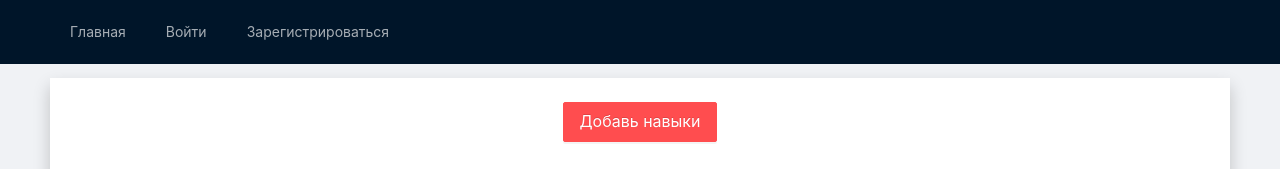
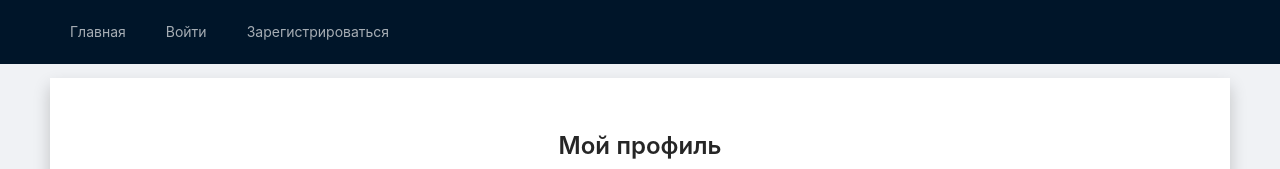
Before and after one commit to DmitriyRud/career-coach-client, a React (Create React App) app: page /users/profile in a window 1280 px wide. Shown: the top 169 px of the page. Built offline with nearby package versions, Linux system fonts and the light colour scheme; no server answers.

Commit message:
styles corrected

```diff
--- a/src/App.css
+++ b/src/App.css
@@ -61,10 +61,12 @@ body {
 
 
 .content {
-  height: 80vh;
-  weight: 100vw;
-    background: url('../public/img/job_effect_1522699664.jpg') no-repeat;
-    margin-top: 1em;
+  height: 100%;
+  width: 100%;
+  min-height: 100vh;
+  background: url('../public/img/job_effect_1522699664.jpg') no-repeat;
+  margin-top: 1em;
+  padding: 0;
 }
 
 footer {
--- a/src/components/profile/Profile.jsx
+++ b/src/components/profile/Profile.jsx
@@ -24,10 +24,7 @@ const Profile = () => {
   }
 
   return (
-    <>
-    <Button type="primary" danger size='large'>
-      <Link to="/users/profile/skills">Добавь навыки</Link>
-    </Button>
+    <div className="content-profile">
     <Title level={3} style={{margin: "1em"}}>Мой профиль</Title>
      <div className='profile-container'>
     <Avatarka/>
@@ -47,7 +44,7 @@ const Profile = () => {
     <Button type="primary" danger size='large'>
       <Link to="/profile/skills">Добавь навыки</Link>
     </Button>
-  </>
+  </div>
   );
 }
 
--- a/src/components/profile/profile.css
+++ b/src/components/profile/profile.css
@@ -52,10 +52,11 @@ img {
   justify-content: space-between;
 }
 
-.content {
+.content-profile {
   width: 100%;
   height: 100%;
   background: none;
   background-color: white;
   box-shadow: 0 8px 16px 0 rgba(0,0,0,0.2);
+  padding: 2em;
 }
```
